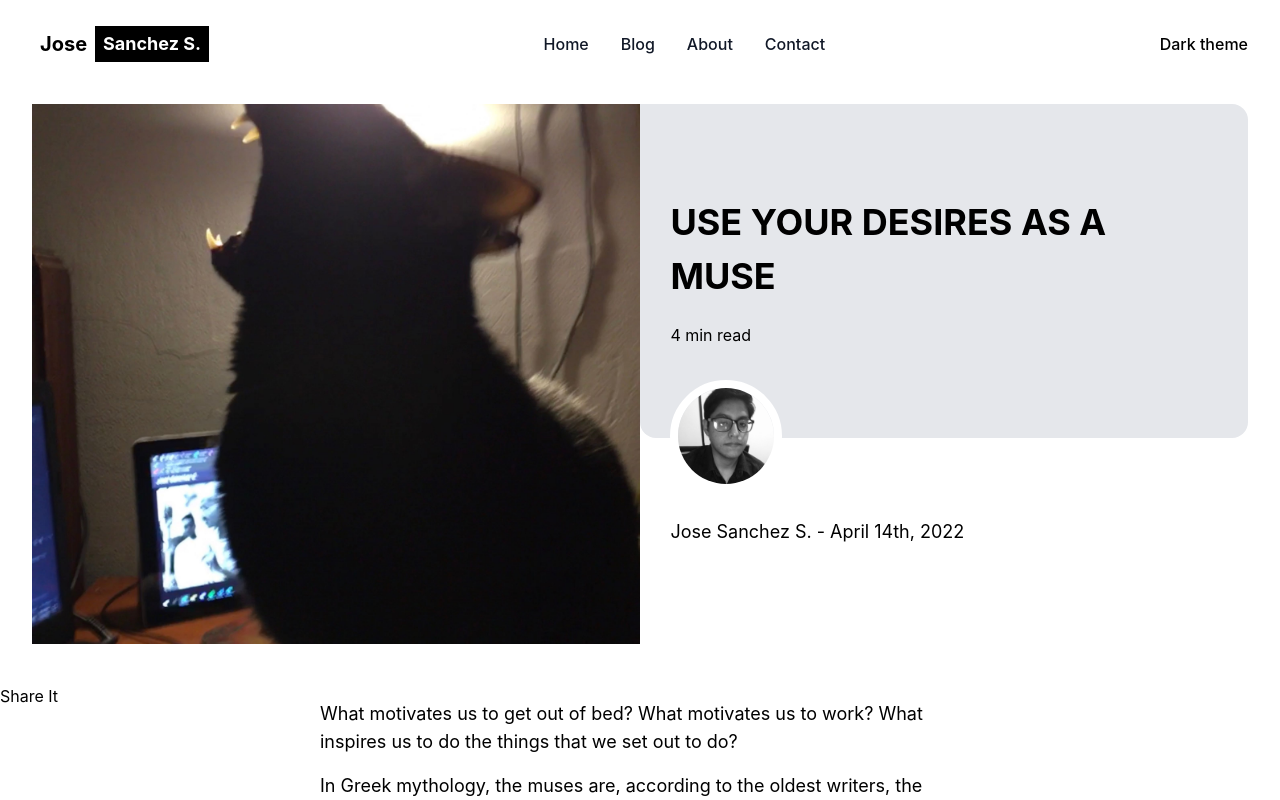
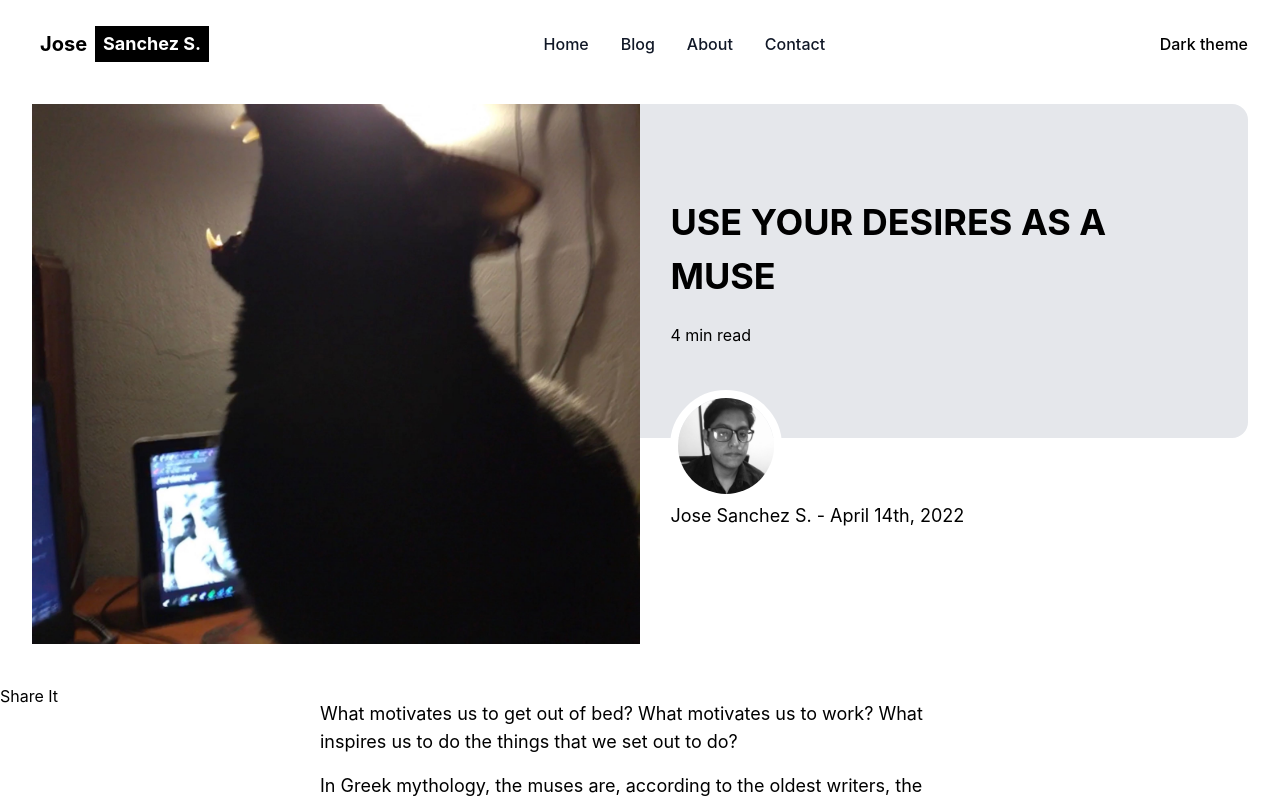
Before and after one commit to SALT0S/portfolio-next, a Next.js app: page /blog/1 in a window 1280 px wide. Shown: the top 800 px of the page. Built offline with nearby package versions, Linux system fonts and the light colour scheme.

Commit message:
Fixing errors

```diff
--- a/pages/blog/[post].tsx
+++ b/pages/blog/[post].tsx
@@ -7,7 +7,7 @@ const PostPage = () => {
   return (
     <Layout>
       <div className="container mx-auto my-10 grid max-w-7xl px-4 sm:px-6 md:grid-cols-2 lg:px-8">
-        <div className="relative h-52 md:h-[540px] ">
+        <div className="relative h-96 md:h-[540px] ">
           <Image
             src={Tuco}
             layout="fill"
@@ -16,13 +16,14 @@ const PostPage = () => {
           />
         </div>
         <div>
-          <div className="rounded-b-2xl bg-gray-200 py-[15%] px-[5%] md:rounded-r-2xl">
+          <div className="rounded-b-2xl bg-gray-200 py-[15%] px-[5%] md:rounded-b-none md:rounded-r-2xl">
             <h1 className="text-4xl font-bold leading-normal">
               USE YOUR DESIRES AS A MUSE
             </h1>
             <p className="mt-5">4 min read</p>
           </div>
-          <div className="relative px-[5%]">
+          <div className="px-[5%]">
+            <div className="relative">
               <div className="absolute bottom-1/2 h-28 w-28 rounded-full border-8 border-white	">
                 <Image
                   src={Profile}
@@ -33,7 +34,8 @@ const PostPage = () => {
                   className="rounded-full"
                 />
               </div>
-            <p className="pt-20 text-lg">Jose Sanchez S. - April 14th, 2022</p>
+            </div>
+            <p className="mt-16 text-lg">Jose Sanchez S. - April 14th, 2022</p>
           </div>
         </div>
       </div>
```
Lines whose indentation alone changed are shown as unchanged.
